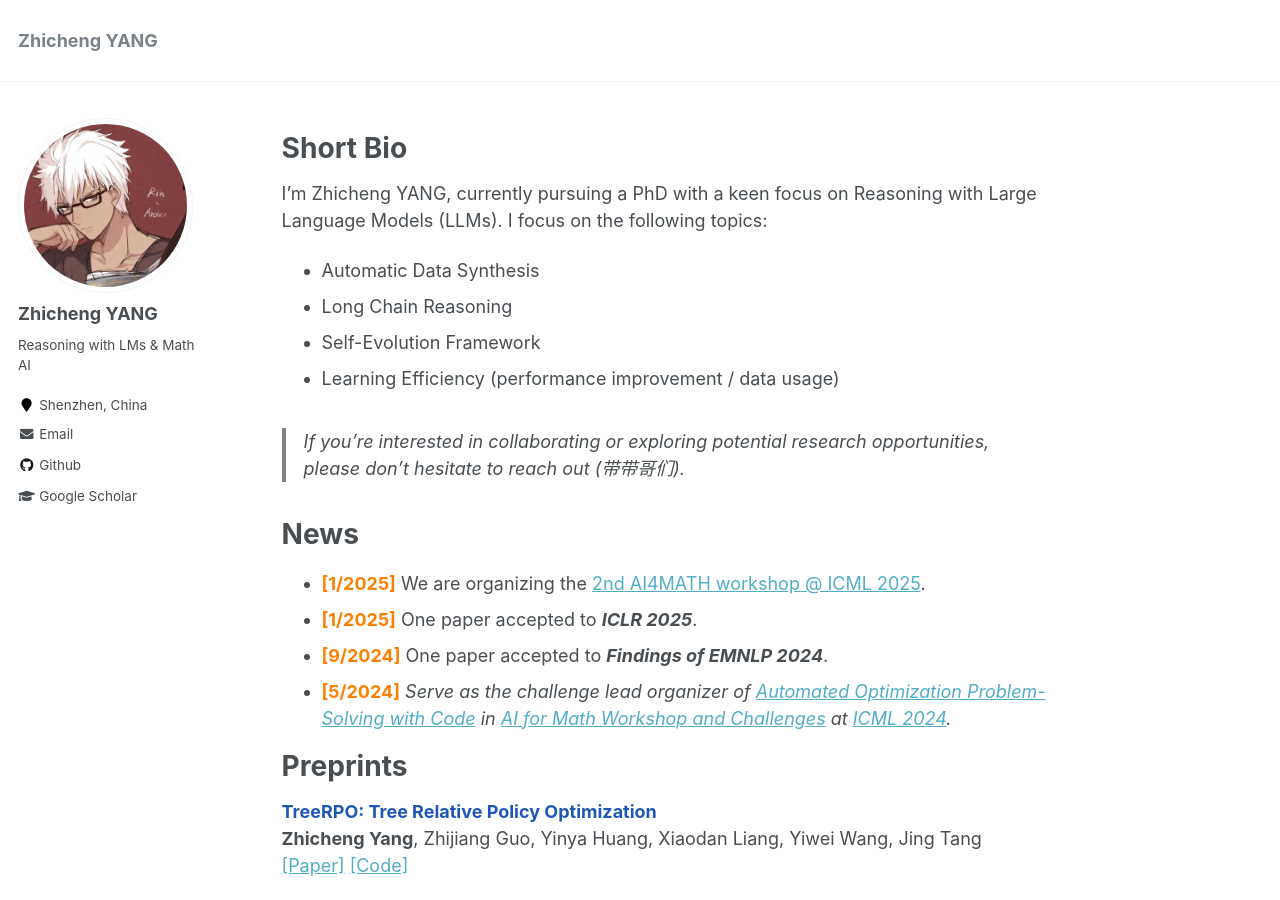
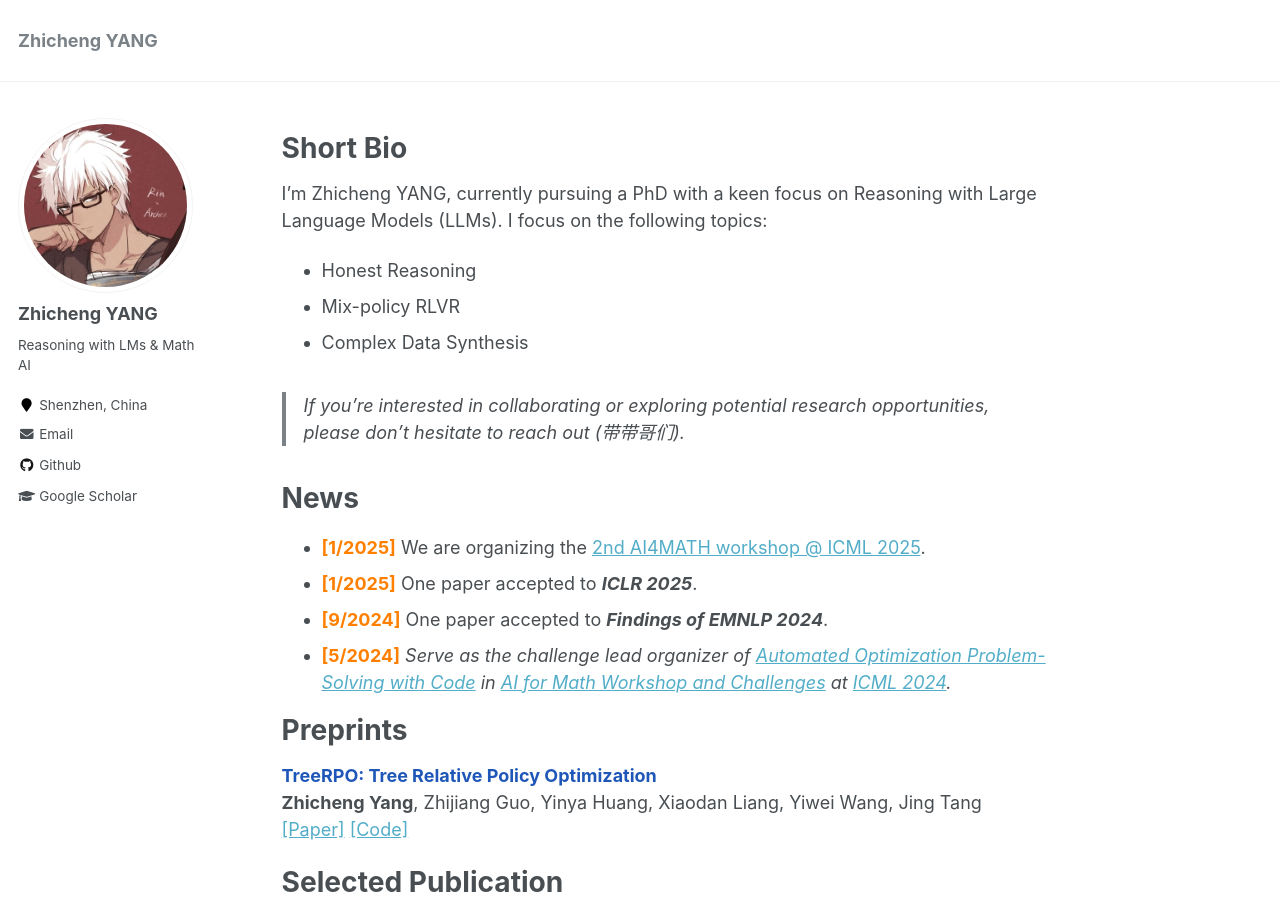
Before and after one commit to yangzhch6/yangzhch6.github.io, a Jekyll site: the page built from _pages/about.md, in a window 1280 px wide and 900 px high. Built offline with Jekyll 4.4.1, drawn with Linux system fonts in a browser that asks for light colours.

Commit message:
Update about.md

```diff
--- a/_pages/about.md
+++ b/_pages/about.md
@@ -19,10 +19,9 @@
 I’m Zhicheng YANG, currently pursuing a PhD with a keen focus on Reasoning with Large Language Models (LLMs).
 <!-- Under the guidance and collaboration of esteemed advisors: [Xiaodan Liang](https://scholar.google.com/citations?user=voxznZAAAAAJ&hl=zh-CN&oi=ao), [Zhijiang Guo](https://scholar.google.com/citations?user=8b-u3icAAAAJ&hl=zh-CN&oi=ao), and [Jing Tang](https://scholar.google.com/citations?hl=zh-CN&user=0S4cpyoAAAAJ).  -->
 I focus on the following topics:
-* Automatic Data Synthesis
-* Long Chain Reasoning
-* Self-Evolution Framework
-* Learning Efficiency (performance improvement / data usage)
+* Honest Reasoning
+* Mix-policy RLVR
+* Complex Data Synthesis
 
 > If you’re interested in collaborating or exploring potential research opportunities, please don’t hesitate to reach out (带带哥们).
 
```
